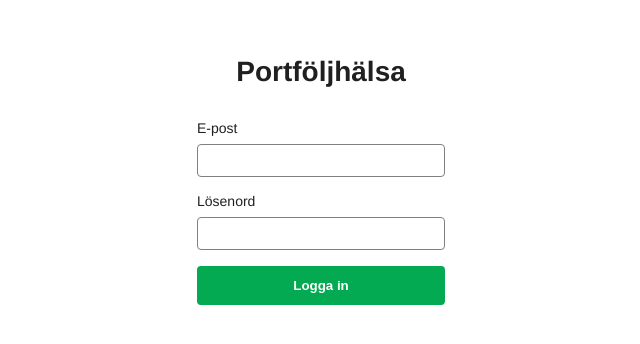
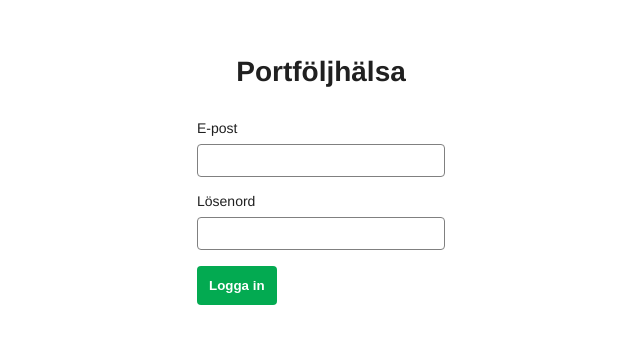
Before and after one commit to chas-challenge-2026/avanza-team1, a React (Vite) app in the folder frontend/: page /login in a window 1280 px wide. Shown: the part 220-564 px from the top of the page, without its empty margins (319-959 px from the left). Built offline with nearby package versions, Linux system fonts and the light colour scheme.

Commit message:
styling(frontend): Make set allocation button the right size and color, place it to the right and raise it a little into the empty space of the chart above.

```diff
--- a/frontend/src/pages/Portfolio.css
+++ b/frontend/src/pages/Portfolio.css
@@ -51,14 +51,20 @@
 }
 
 button {
+  width: max-content;
+  justify-self: end;
   padding: 0.5rem 1rem;
-  background-color: var(--primary-color);
-  color: var(--white);
+  background-color: var(--light-gray);
+  color: var(--text-color-alt);
   border: none;
   border-radius: 4px;
   cursor: pointer;
-  font-weight: 500;
+  font-weight: 600;
   transition: background-color 0.2s ease;
+}
+
+.setAllocationBtn {
+  margin-top: -1.5rem;
 }
 
 button:hover {
--- a/frontend/src/pages/Portfolio.tsx
+++ b/frontend/src/pages/Portfolio.tsx
@@ -68,7 +68,7 @@
         <div className="leftColumn">
           {drift.overThreshold && <WarningBanner message={drift.message} />}
           <AssetAllocation allocation={allocation} />
-          <button
+          <button className="setAllocationBtn"
             type="button"
             onClick={() => goalAllocationDialog.current?.showModal()}
           >
```
